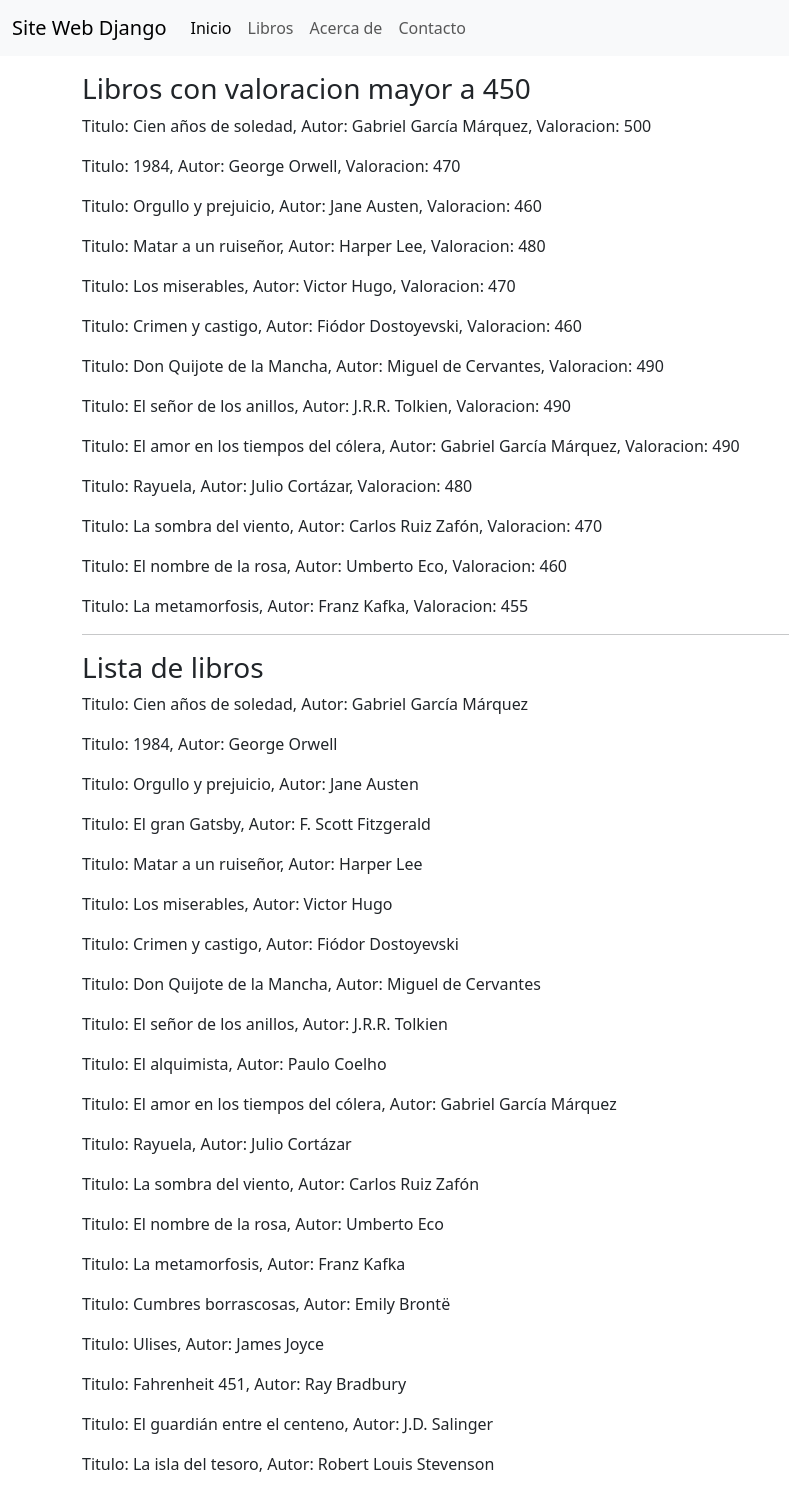
After one commit to josevr94/practia_libreria, a Django app: page /listbook/ in a window 1280 px wide. The commit adds this page. Shown: the whole page, without its empty margins (0-789 px from the left). Run offline with Django 5.2, Linux system fonts and the light colour scheme.

Commit message:
ejercicio de comprobacion sesion 6

```diff
--- a/site_django/book/templates/book/base.html
+++ b/site_django/book/templates/book/base.html
@@ -23,7 +23,7 @@
                 <a class="nav-link active" aria-current="page" href="{% url 'index' %}">Inicio</a>
               </li>
               <li class="nav-item">
-                <a class="nav-link" href="#">Libros</a>
+                <a class="nav-link" href="{% url 'lista' %}">Libros</a>
               </li>
               <li class="nav-item">
                 <a class="nav-link" href="#">Acerca de</a>
--- /dev/null
+++ b/site_django/book/templates/book/lista.html
@@ -0,0 +1,27 @@
+{% extends 'book/base.html' %}
+
+
+{% block title %}
+    lista de libros
+{% endblock title %}
+
+
+{% block content %}
+    <div class='container mt-3'>
+        <h3>Libros con valoracion mayor a 450</h3>
+        {% for libro in libros %}
+
+            {% if libro.valoracion > 450 %}
+                <p>Titulo: {{libro.titulo}}, Autor: {{libro.autor}}, Valoracion: {{libro.valoracion}}</p>
+
+            {% endif %}
+
+
+        {% endfor %}
+        <hr>
+        <h3>Lista de libros</h3>
+        {% for libro in libros %}
+        <p>Titulo: {{libro.titulo}}, Autor: {{libro.autor}}</p>
+        {% endfor %}
+    </div>
+{% endblock content %}
--- a/site_django/book/urls.py
+++ b/site_django/book/urls.py
@@ -7,6 +7,6 @@ urlpatterns = [
     path('book/',views.book, name='book'),
     path('fecha/',views.obtener_fecha, name='fecha'),
     path('palindro/<name>',views.palindromo, name='palindro'),
-
+    path('listbook/',views.titulos,name='lista')
 
 ]
--- a/site_django/book/views.py
+++ b/site_django/book/views.py
@@ -19,3 +19,28 @@ def obtener_fecha(request):
 
 def palindromo(request,name):
     return render(request,'book/palindro.html',{'name': name})
+
+def titulos(request):
+    libros = [
+    {'titulo': 'Cien años de soledad', 'autor': 'Gabriel García Márquez', 'valoracion': 500},
+    {'titulo': '1984', 'autor': 'George Orwell', 'valoracion': 470},
+    {'titulo': 'Orgullo y prejuicio', 'autor': 'Jane Austen', 'valoracion': 460},
+    {'titulo': 'El gran Gatsby', 'autor': 'F. Scott Fitzgerald', 'valoracion': 450},
+    {'titulo': 'Matar a un ruiseñor', 'autor': 'Harper Lee', 'valoracion': 480},
+    {'titulo': 'Los miserables', 'autor': 'Victor Hugo', 'valoracion': 470},
+    {'titulo': 'Crimen y castigo', 'autor': 'Fiódor Dostoyevski', 'valoracion': 460},
+    {'titulo': 'Don Quijote de la Mancha', 'autor': 'Miguel de Cervantes', 'valoracion': 490},
+    {'titulo': 'El señor de los anillos', 'autor': 'J.R.R. Tolkien', 'valoracion': 490},
+    {'titulo': 'El alquimista', 'autor': 'Paulo Coelho', 'valoracion': 450},
+    {'titulo': 'El amor en los tiempos del cólera', 'autor': 'Gabriel García Márquez', 'valoracion': 490},
+    {'titulo': 'Rayuela', 'autor': 'Julio Cortázar', 'valoracion': 480},
+    {'titulo': 'La sombra del viento', 'autor': 'Carlos Ruiz Zafón', 'valoracion': 470},
+    {'titulo': 'El nombre de la rosa', 'autor': 'Umberto Eco', 'valoracion': 460},
+    {'titulo': 'La metamorfosis', 'autor': 'Franz Kafka', 'valoracion': 455},
+    {'titulo': 'Cumbres borrascosas', 'autor': 'Emily Brontë', 'valoracion': 450},
+    {'titulo': 'Ulises', 'autor': 'James Joyce', 'valoracion': 445},
+    {'titulo': 'Fahrenheit 451', 'autor': 'Ray Bradbury', 'valoracion': 440},
+    {'titulo': 'El guardián entre el centeno', 'autor': 'J.D. Salinger', 'valoracion': 435},
+    {'titulo': 'La isla del tesoro', 'autor': 'Robert Louis Stevenson', 'valoracion': 430}
+]
+    return render(request,'book/lista.html',{'libros':libros})
```
